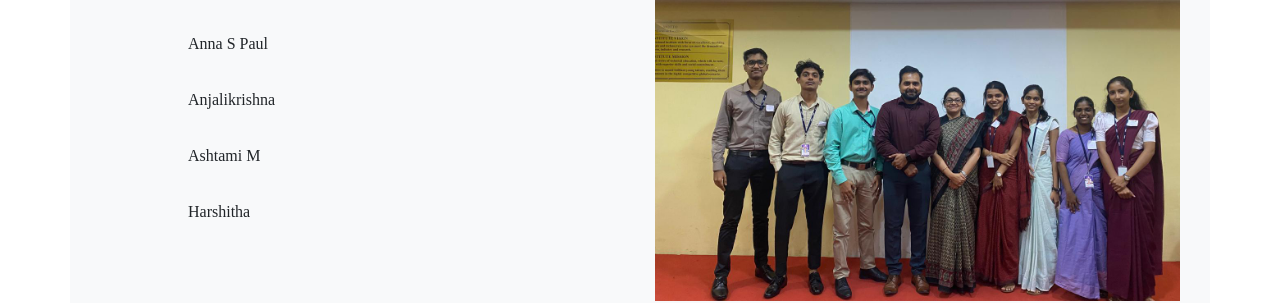
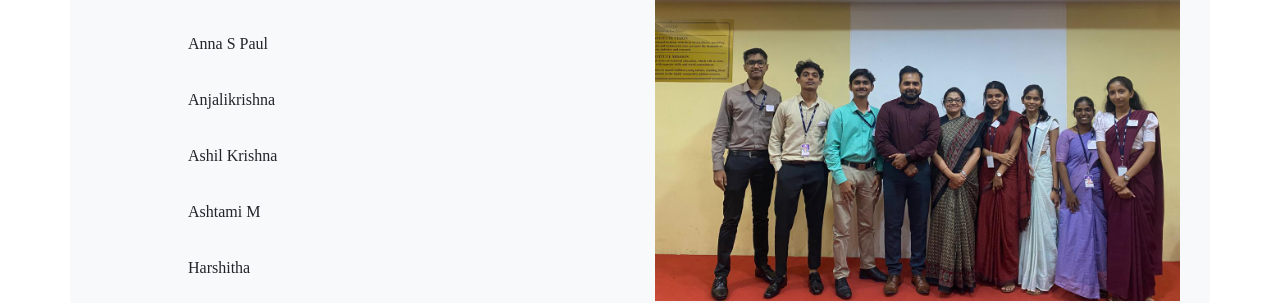
Before and after one commit to AbinJose2002/Coalition, a React (Vite) app: page / in a window 1280 px wide. Shown: the part 1040-1343 px from the top of the page. Built offline with nearby package versions, Linux system fonts and the light colour scheme; a web font is replaced by a local one.

Commit message:
ashil added

```diff
--- a/src/components/Team.jsx
+++ b/src/components/Team.jsx
@@ -13,6 +13,7 @@ export default function Team() {
                 <li className='py-3'>Abin Jose</li>
                 <li className='py-3'>Anna S Paul</li>
                 <li className='py-3'>Anjalikrishna</li>
+                <li className='py-3'>Ashil Krishna</li>
                 <li className='py-3'>Ashtami M</li>
                 <li className='py-3'>Harshitha</li>
             </ul>
```
